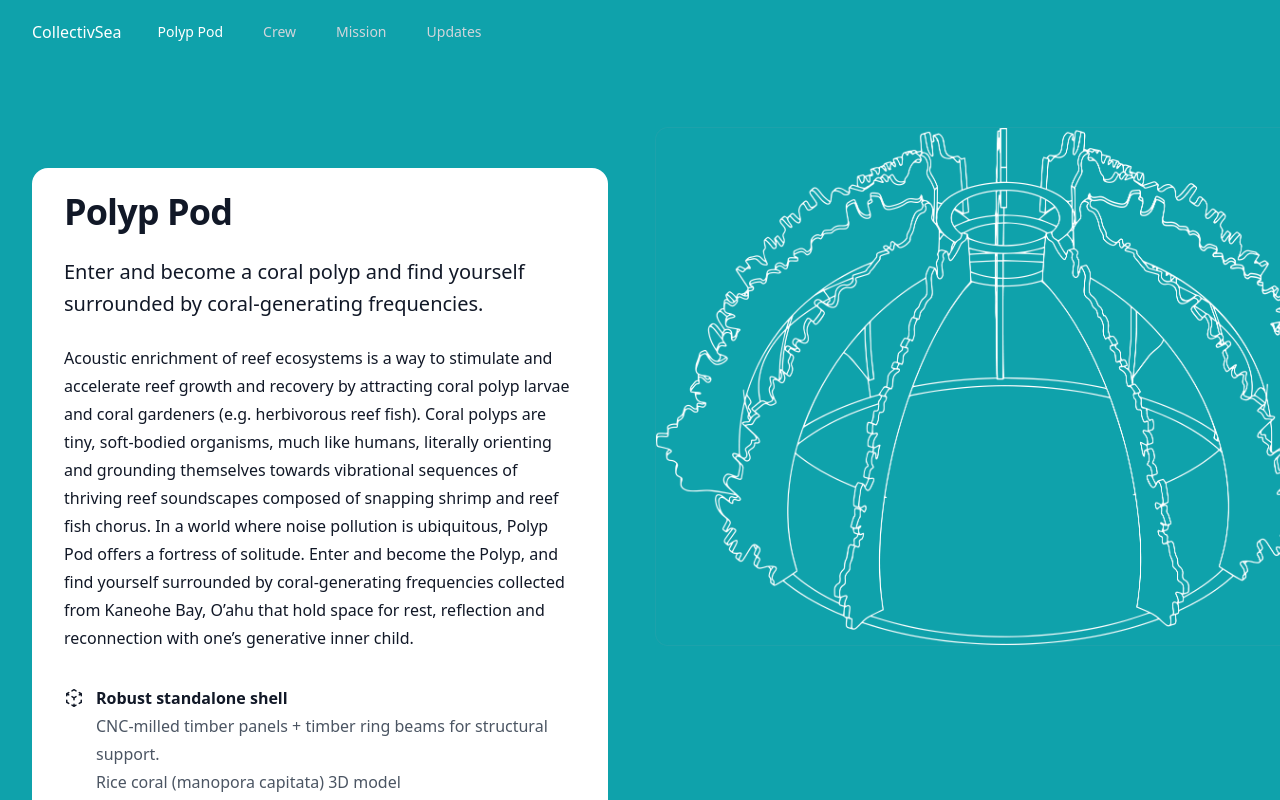
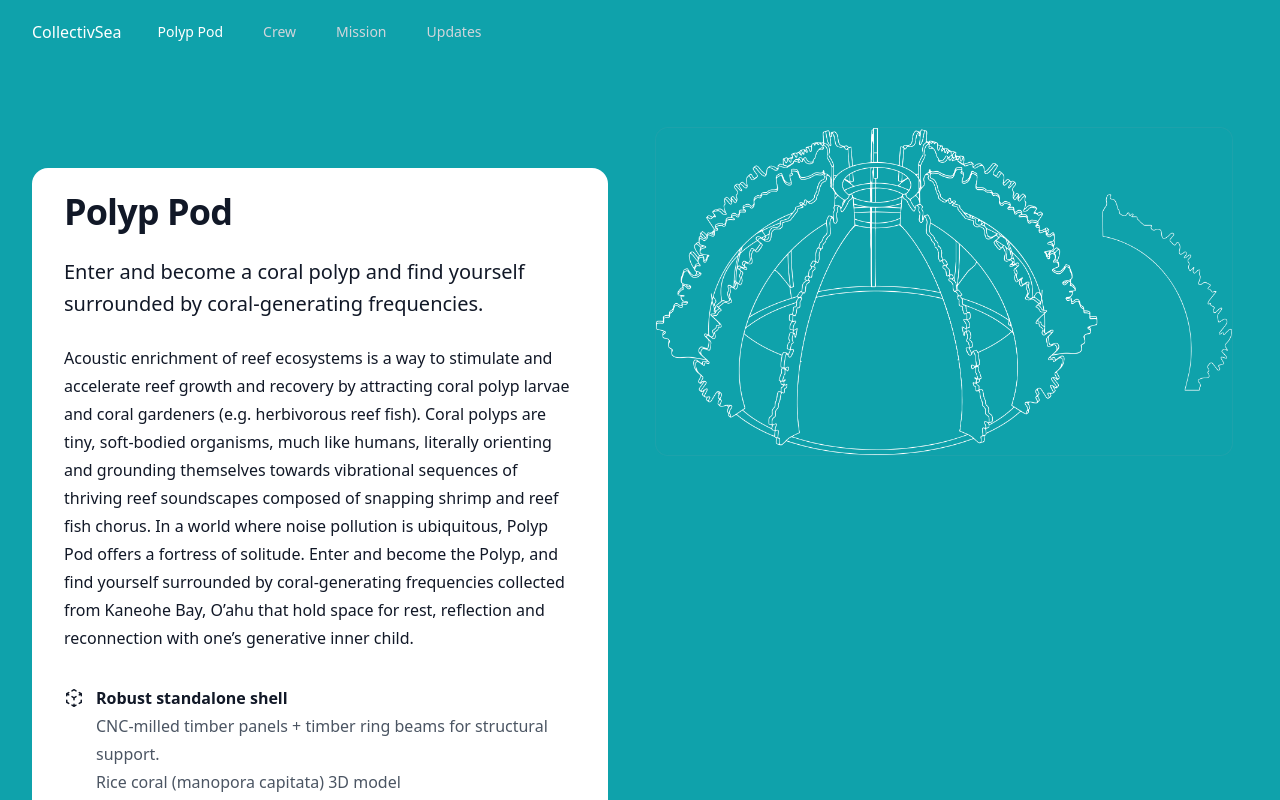
Before and after one commit to oceaneboulais/collectivSea, a Next.js app: page /polyppod in a window 1280 px wide. Built offline with nearby package versions, Linux system fonts and the light colour scheme.

Commit message:
fix nav, fix polyppod image

```diff
--- a/app/page.jsx
+++ b/app/page.jsx
@@ -10,7 +10,7 @@ import { StrictMode } from 'react'
 export default function Page() {
   return (
     <StrictMode>
-      <Canvas shadows camera={{ position: [0, 13, 7], fov: 50 }} className={'canvas'} >
+      <Canvas shadows camera={{ position: [0, 13, 7], fov: 50 }} className={'canvas z-0'} >
         <ExperienceShort />
       </Canvas>
     </StrictMode >
--- a/app/polyppod/page.jsx
+++ b/app/polyppod/page.jsx
@@ -101,7 +101,7 @@ export default function Page() {
           </div>
           <div className="mt-12 lg:-ml-12 lg:-mt-12 lg:p-12 lg:sticky lg:top-4 lg:col-start-2 lg:row-span-2 lg:row-start-1 lg:overflow-hidden">
             <img
-              className="w-[48rem] max-w-none rounded-xl   ring-1 ring-gray-400/10 sm:w-full lg:w-[57rem]"
+              className="w-[48rem] max-w-full rounded-xl   ring-1 ring-gray-400/10 sm:w-full lg:w-[57rem]"
               src="./polypod/diagram-white-cropped.png"
               alt=""
             />
```
